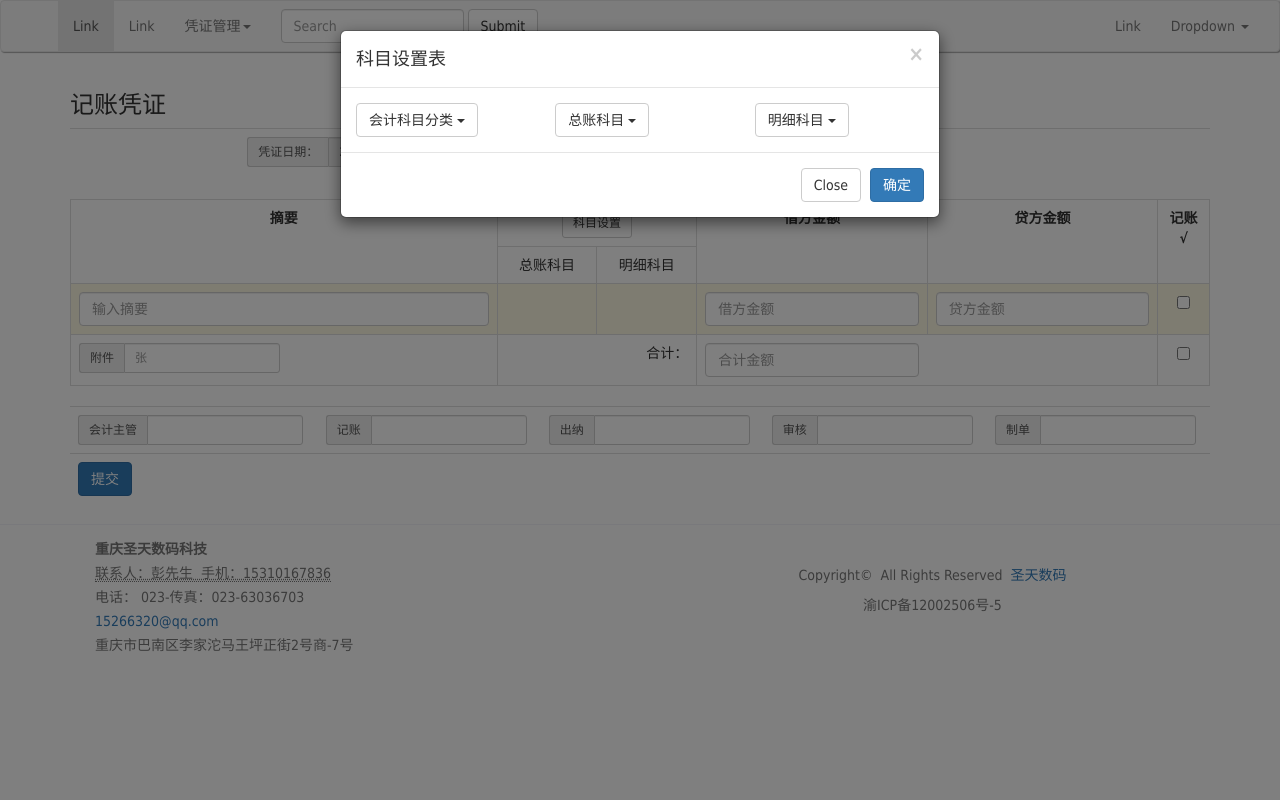
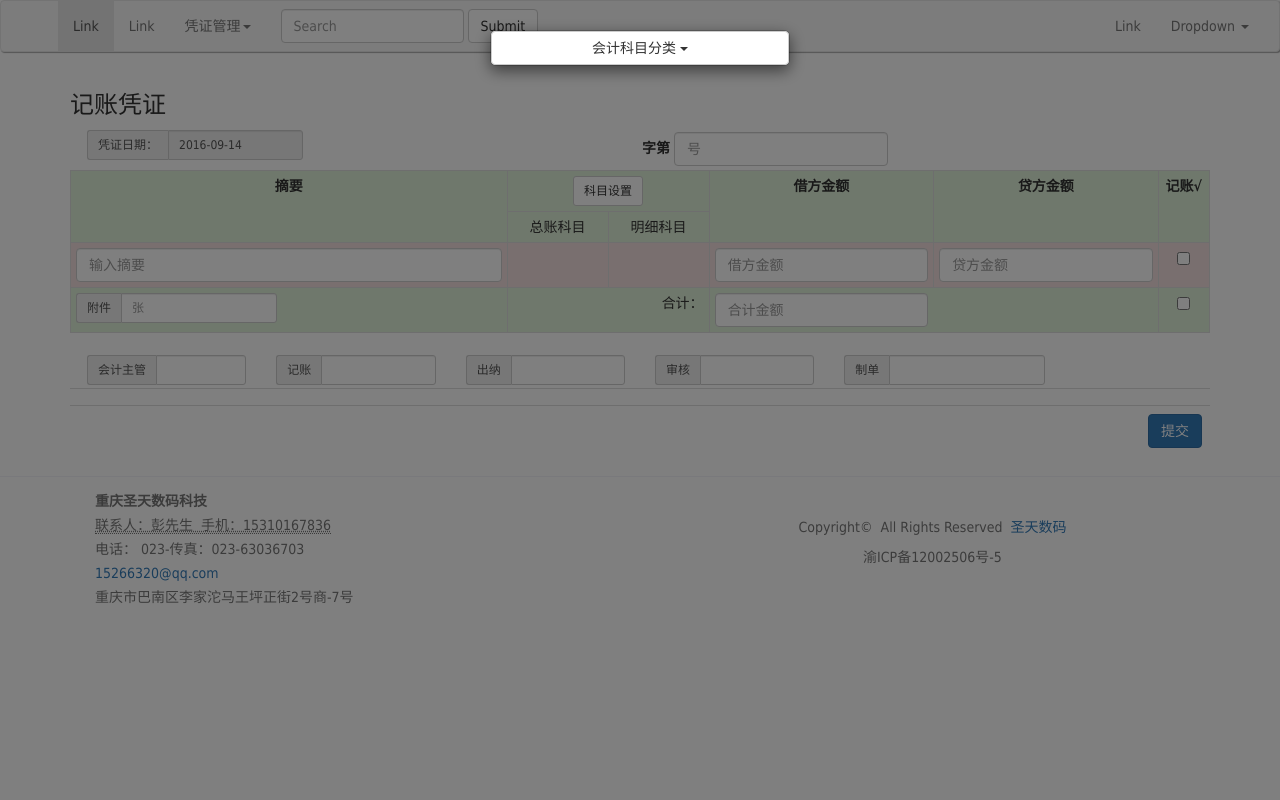
Before and after one commit to cqstars/zw, a Django app: page /voucher/ in a window 1280 px wide, after a click on "科目设置". Run offline with Django 3.2, Linux system fonts and the light colour scheme; some libraries are stand-ins or nearby versions.

Commit message:
修改voucher.html样式，更适合响应式布局，用row代替表格

```diff
--- a/apps/AccountingSubjects/models.py
+++ b/apps/AccountingSubjects/models.py
@@ -9,6 +9,8 @@ class AccountingSubjectCategory(models.Model):
         verbose_name_plural=verbose_name
     def __str__(self):
         return self.name
+    def get_accountingsubject(self):
+        return self.accountingsubject_set.all()
 
 class AccountingSubject(models.Model):
     category=models.ForeignKey(AccountingSubjectCategory,on_delete=models.CASCADE,verbose_name="会计科目大类")
@@ -23,6 +25,8 @@ class AccountingSubject(models.Model):
         verbose_name_plural=verbose_name
     def __str__(self):
         return self.name
+    def get_accountingsubject_2(self):
+        return self.accountingsubject_2_set.all()
 
 
 class AccountingSubject_2(models.Model):
--- a/static/css/site.css
+++ b/static/css/site.css
@@ -14,6 +14,8 @@ font-size:0.8em;
 img{
   max-width:100%;
 }
+#RegForm .row{padding: 2px;}
+#RegForm .row .col-md-2{margin-bottom: 1px}
 
 .icon {
     width: 1.5em;
--- a/templates/voucher/voucher.html
+++ b/templates/voucher/voucher.html
@@ -12,18 +12,16 @@
     <div class="container table-responsive">
         <h3>记账凭证</h3>
         <form id="RegForm" action="{% url 'voucher:voucher_make' %}" method="post" class="form-inline">
-            <table class="table ">
-                <tr>
-                    <td style="text-align: center">
+            <div class="container-fluid">
+                <div class="row" style="padding: 2px;">
+                    <div class="col-md-6">
                         <div class="input-group input-group-sm">
                             <span class="input-group-addon" id="sizing-addon1">凭证日期：</span>
                             <input size="16" type="text" value="2016-09-14" name="voucherdate" id="voucherdate" readonly
                                    class="form_datetime form-control" aria-describedby="sizing-addon3">
                         </div>
-
-
-                    </td>
-                    <td>
+                    </div>
+                    <div class="col-md-6">
                           <div class="form-group">
                             <div class="row">
                                 <label>字第</label>
@@ -31,14 +29,13 @@
                                        autocomplete="off" data-bv-notempty/>
                             </div>
                         </div>
+                    </div>
+                </div>
+            </div>
 
+            <table class="table table-bordered table-condensed">
 
-                    </td>
-                </tr>
-            </table>
-            <table class="table table-bordered">
-
-                <tr class="text-center">
+                <tr class="text-center success">
                     <td style="width: 45%;text-align: center" rowspan="2"><strong>摘要</strong></td>
                     <td style="width: 10%;text-align: center" colspan="2">
                         <button type="button" class="btn btn-default btn-sm" data-toggle="modal"
@@ -51,13 +48,13 @@
                     <td class="text-center" style="width: 15%" rowspan="2"><strong>贷方金额</strong></td>
                     <td class="text-center" style="width: 5%" rowspan="2"><strong>记账√</strong></td>
                 </tr>
-                <tr style="text-align: center;">
+                <tr class="success" style="text-align: center;">
                     <td class="text-center" style="width: 10%">总账科目</td>
                     <td class="text-center" style="width: 10%">明细科目</td>
 
 
                 </tr>
-                <tr class="warning">
+                <tr class="danger">
                     <td style="width: 45%">
                         <input type="text" class="form-control" id="brife" placeholder="输入摘要" style="width: 100%;">
                     </td>
@@ -80,7 +77,7 @@
                     <td style="width: 5%;text-align: center"><input type="checkbox"></td>
                 </tr>
 
-                <tr>
+                <tr class="success">
                     <td style="width: 45%">
                         <div class="input-group input-group-sm">
                             <span class="input-group-addon" id="sizing-addon3">附件</span>
@@ -97,55 +94,66 @@
                     <td style="width: 5%;text-align: center"><input type="checkbox"></td>
                 </tr>
             </table>
-            <table class="table">
-                <tr>
-                    <td>
-                        <div class="input-group input-group-sm">
+
+            <div class="container-fluid">
+                <div class="row">
+                    <div class="col-md-2"> <div class="input-group input-group-sm">
                             <span class="input-group-addon" id="sizing-addon10">会计主管</span>
                             <input type="text" name="accounting_supervisor" id="eaccounting_supervisor"
                                    class="form-control"
                                    aria-describedby="sizing-addon10">
-                        </div>
-                    </td>
-                    <td>
-                        <div class="input-group input-group-sm">
+                        </div></div>
+                    <div class="col-md-2">  <div class="input-group input-group-sm">
                             <span class="input-group-addon" id="sizing-addon11">记账</span>
                             <input type="text" name="book_keepinger" id="book_keepinger"
                                    class="form-control"
                                    aria-describedby="sizing-addon11">
-                        </div>
-                    </td>
-                    <td>
-                        <div class="input-group input-group-sm">
+                        </div></div>
+                    <div class="col-md-2"> <div class="input-group input-group-sm">
                             <span class="input-group-addon" id="sizing-addon12">出纳</span>
                             <input type="text" name="cashier" id="cashier"
                                    class="form-control"
                                    aria-describedby="sizing-addon11">
-                        </div>
-                    </td>
-                    <td>
-                        <div class="input-group input-group-sm">
+                        </div></div>
+                    <div class="col-md-2"> <div class="input-group input-group-sm">
                             <span class="input-group-addon" id="sizing-addon13">审核</span>
                             <input type="text" name="auditor" id="auditor"
                                    class="form-control"
                                    aria-describedby="sizing-addon13">
-                        </div>
-                    </td>
-                    <td>
-                        <div class="input-group input-group-sm">
+                        </div></div>
+                    <div class="col-md-4"> <div class="input-group input-group-sm">
                             <span class="input-group-addon" id="sizing-addon14">制单</span>
                             <input type="text" name="order_makinger" id="order_makinger"
                                    class="form-control"
                                    aria-describedby="sizing-addon14">
+                        </div></div>
                 </div>
+            </div>
+            <table class="table">
+                <tr>
+                    <td>
+
+                    </td>
+                    <td>
+
+                    </td>
+                    <td>
+
+                    </td>
+                    <td>
+
+                    </td>
+                    <td>
+
                     </td>
                 </tr>
                 <tr>
-                    <td colspan="5">
+                    <td colspan="5" style="text-align: right">
                         <button type="submit" class="btn btn-primary">提交</button>
                     </td>
                 </tr>
             </table>
+
             {% csrf_token %}
 
         </form>
@@ -153,19 +161,12 @@
 
     </div>
     {#模态框#}
-    <div class="modal fade" id="voucher_setup" tabindex="-1" role="dialog">
-        <div class="modal-dialog" role="document">
+    <div class="modal fade bs-example-modal-sm" tabindex="-1" id="voucher_setup" role="dialog"
+         aria-labelledby="mySmallModalLabel">
+        <div class="modal-dialog modal-sm" role="document">
             <div class="modal-content">
-                <div class="modal-header">
-                    <button type="button" class="close" data-dismiss="modal" aria-label="Close"><span
-                            aria-hidden="true">&times;</span></button>
-                    <h4 class="modal-title">科目设置表</h4>
-                </div>
-                <div class="modal-body">
-                    <div class="row">
-                        <div class="col-md-4">
                 <div class="dropdown">
-                                <button class="btn btn-default dropdown-toggle" type="button" id="dropdownMenu1"
+                    <button class="btn btn-default btn-block dropdown-toggle" type="button" id="dropdownMenu1"
                             data-toggle="dropdown" aria-haspopup="true" aria-expanded="true">
                         会计科目分类
                         <span class="caret"></span>
@@ -179,61 +180,20 @@
                     </ul>
                 </div>
             </div>
-                        <div class="col-md-4">
-                            <div class="dropdown">
-                                <button class="btn btn-default dropdown-toggle" type="button" id="dropdownMenu2"
-                                        data-toggle="dropdown" aria-haspopup="true" aria-expanded="true">
-                                    总账科目
-                                    <span class="caret"></span>
-                                </button>
-                                <ul class="dropdown-menu" aria-labelledby="dropdownMenu2" id="account_subject">
-                                    {% for i in AS %}
-                                        <li><a href="{% url 'AccountingSubject:account_subject_by_categoryid' i.id %}">
-                                            {{ i.id }}{{ i.name }}</a>
-                                        </li>
-
-                                    {% endfor %}
-                                </ul>
-                            </div>
-                        </div>
-                        <div class="col-md-4">
-                            <div class="dropdown">
-                                <button class="btn btn-default dropdown-toggle" type="button" id="dropdownMenu3"
-                                        data-toggle="dropdown" aria-haspopup="true" aria-expanded="true">
-                                    明细科目
-                                    <span class="caret"></span>
-                                </button>
-                                <ul class="dropdown-menu" aria-labelledby="dropdownMenu3">
-                                    {% for i in AS %}
-                                        <li><a href="{% url 'AccountingSubject:account_subject_by_categoryid' i.id %}">
-                                            {{ i.id }}{{ i.name }}</a>
-                                        </li>
-
-                                    {% endfor %}
-                                </ul>
-                            </div>
         </div>
     </div>
 
 
-                </div>
-                <div class="modal-footer">
-                    <button type="button" class="btn btn-default" data-dismiss="modal">Close</button>
-                    <button type="button" class="btn btn-primary">确定</button>
-                </div>
-            </div><!-- /.modal-content -->
-        </div><!-- /.modal-dialog -->
-    </div><!-- /.modal -->
-
     <!-- Modal -->
     <!--会计一级科目明细-->
-    <div class="modal fade" id="account_subject_by_categoryid" tabindex="-1" role="dialog" aria-labelledby="myModalLabel">
+    <div class="modal fade" id="account_subject_by_categoryid" tabindex="-1" role="dialog"
+         aria-labelledby="myModalLabel">
         <div class="modal-dialog" role="document">
             <div class="modal-content">
                 <div class="modal-header">
                     <button type="button" class="close" data-dismiss="modal" aria-label="Close"><span
                             aria-hidden="true">&times;</span></button>
-                    <h4 class="modal-title" id="myModalLabel">Modal title</h4>
+                    <h4 class="modal-title" id="myModalLabel">科目设置表</h4>
                 </div>
                 <div class="modal-body">
 
@@ -337,4 +297,13 @@
 
         }
     </script>
+    <script type="text/javascript">
+        function ac_2_set(a,b,c) {
+            alert("a");
+        }
+
+        function ac_set(a,b,c) {
+            alert("a");
+        }
+    </script>
 {% endblock %}
```
Also changed, not shown: templates/AccountingSubject/2.html (+22 -3 lines). Lines whose indentation alone changed are shown as unchanged.
